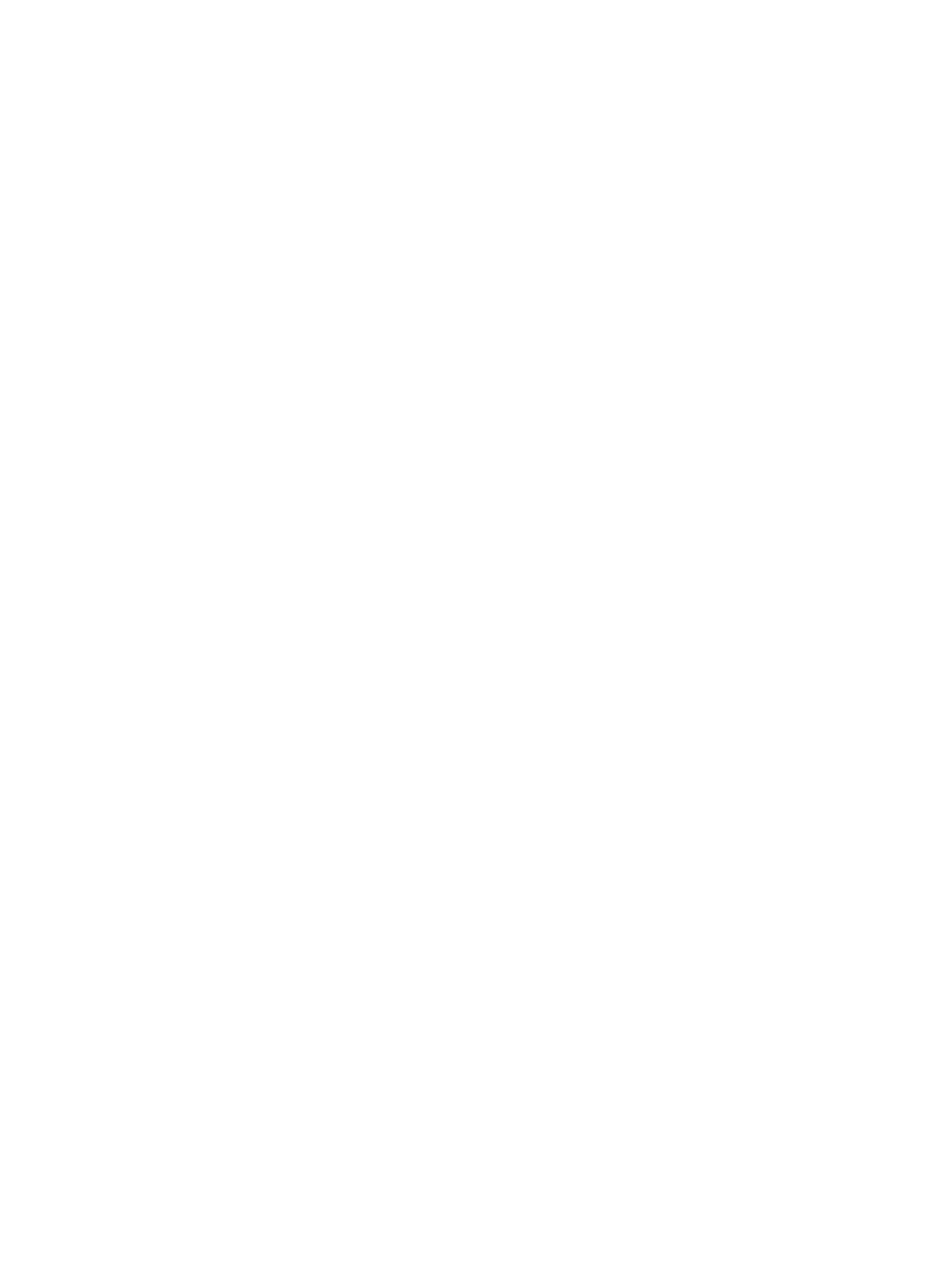
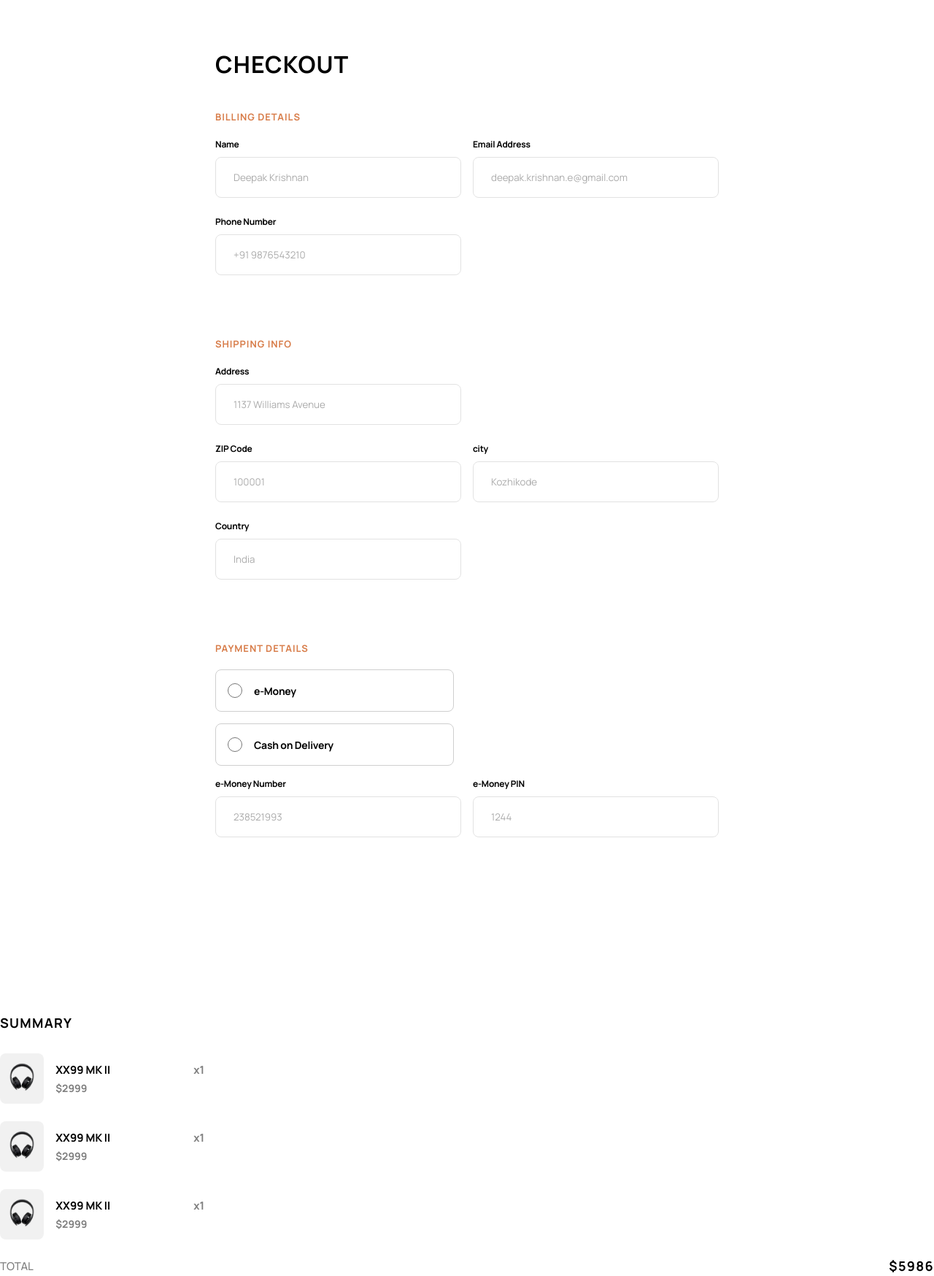
Before and after one commit to deeepak-me/swift, a React app: page /swift/earphones in a window 1280 px wide. Shown: the part 3258-5006 px from the top of the page at 73% size. Before the commit the page ends 2974 px from the top, so only its background shows below. Built offline with nearby package versions, Linux system fonts and the light colour scheme; the HTML template or start-up script is replaced by a standard one.

Commit message:
feat: new components added

```diff
--- a/src/pages/Earphone.jsx
+++ b/src/pages/Earphone.jsx
@@ -7,6 +7,10 @@ import ProductCard from "../components/productcard/Productcard";
 import ProductList from "../list/productlist/ProductList";
 
 import headphoneImg from "../image/earbuds2.png";
+import ImageGroupCard from "../components/imagegroupcard/ImageGroupCard";
+import CheckOutCard from "../components/checkoutcard/CheckOutCard";
+import SummaryCard from "../components/summarycard/SummaryCard";
+import ConfirmationCard from "../components/confirmationcard/ConfirmationCard";
 
 const Earphone = () => {
   const [blogs, setBlogs] = useState([
@@ -21,10 +25,14 @@ const Earphone = () => {
   return (
     <div>
       <Navbar />
-      <TitleCard title="EARPHONES"/>
+      <TitleCard title="EARPHONES" />
       <ProductList blogs={blogs} />
       <ProductCard />
       <BrandCard />
+      <ImageGroupCard />
+      <CheckOutCard />
+      <SummaryCard  />
+      <ConfirmationCard />
       <Footer />
     </div>
   );
```
